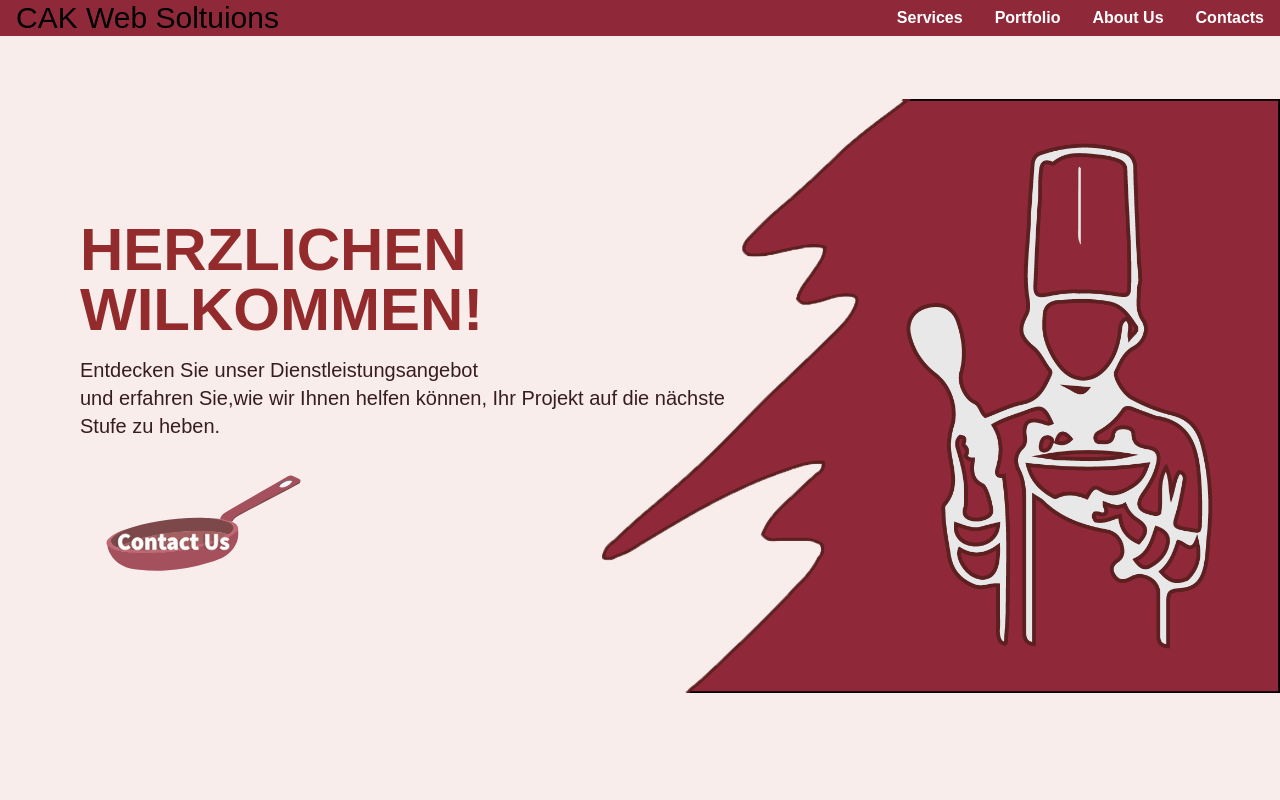
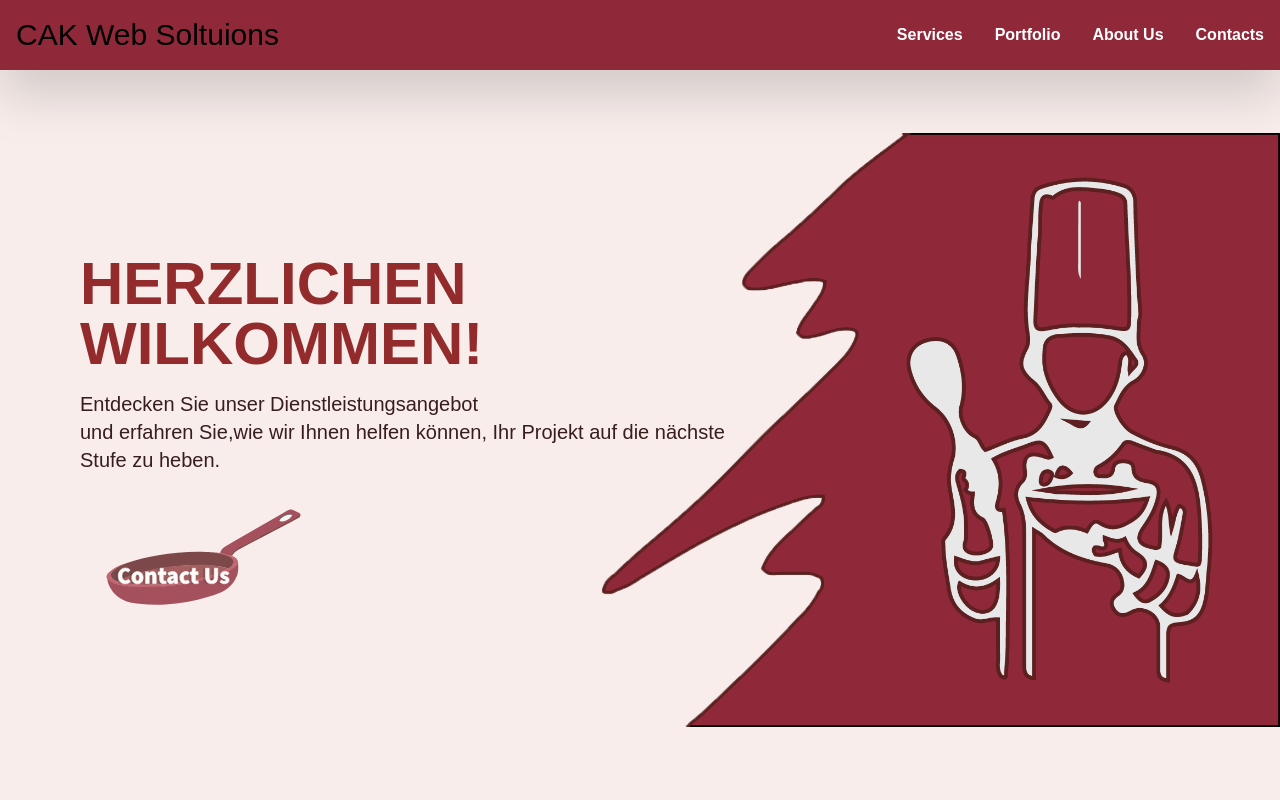
Before and after one commit to cetijunior/CAK-Web, a Next.js app in the folder cak/: page / in a window 1280 px wide. Shown: the top 800 px of the page. Built offline with nearby package versions, Linux system fonts and the light colour scheme; a web font is replaced by a local one.

Commit message:
navbar merge conflict fixed

```diff
--- a/cak/pages/navbar/Navbar.tsx
+++ b/cak/pages/navbar/Navbar.tsx
@@ -14,7 +14,7 @@ const Navbar = ({ toggle, isNavOpen }: { toggle: () => void, isNavOpen: boolean
 
   return (
     <>
-      <div className=' w-full h-15 mb-[-40px] z-20 bg-[#8f293a] sticky top-0 '>
+      <div className=' w-full h-[70px] mb-[-40px] z-20 bg-[#8f293a] drop-shadow-2xl sticky top-0 '>
         <div className="container mx-auto px-4 h-full">
           <div className="flex justify-between items-center h-full ">
             <Logo />
```
